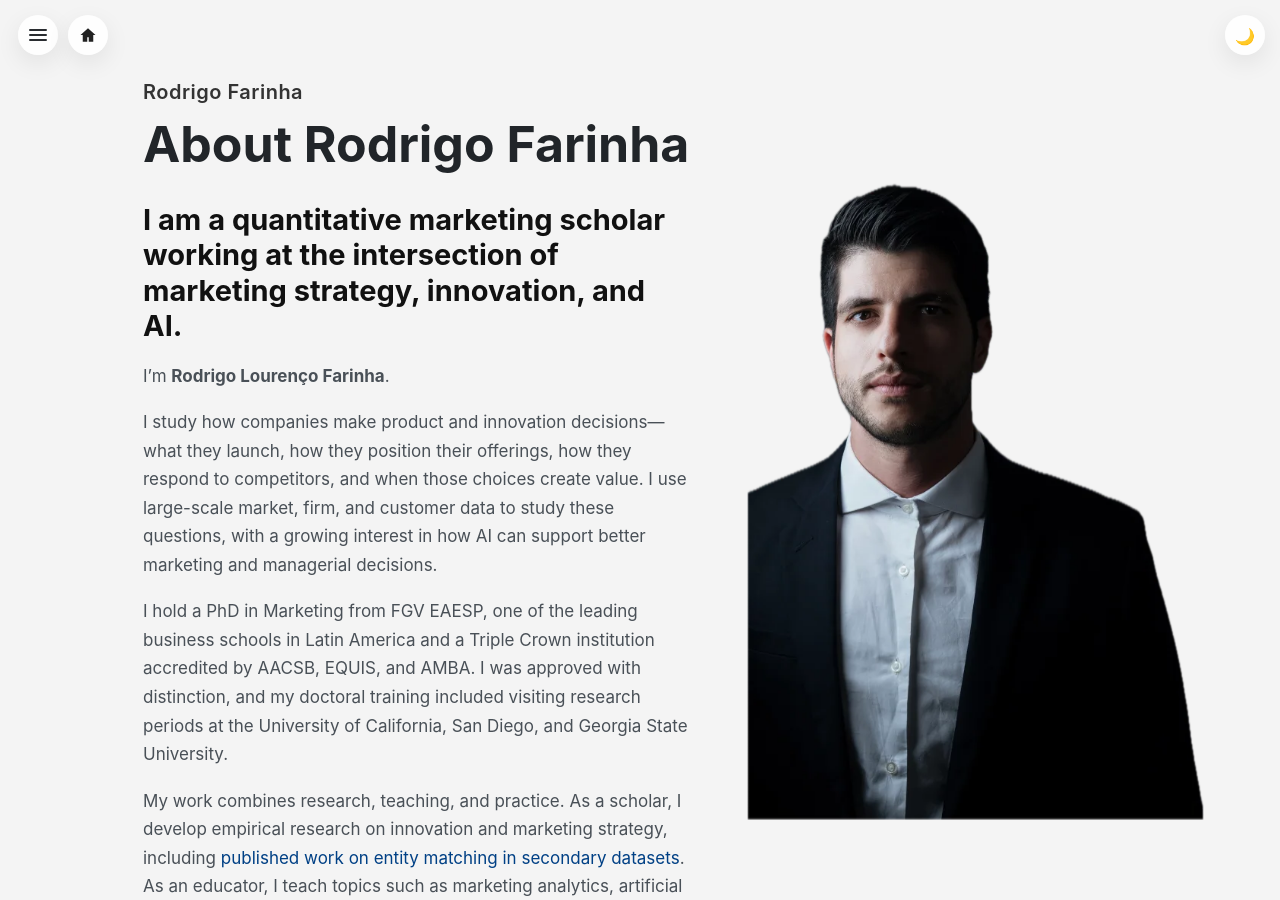
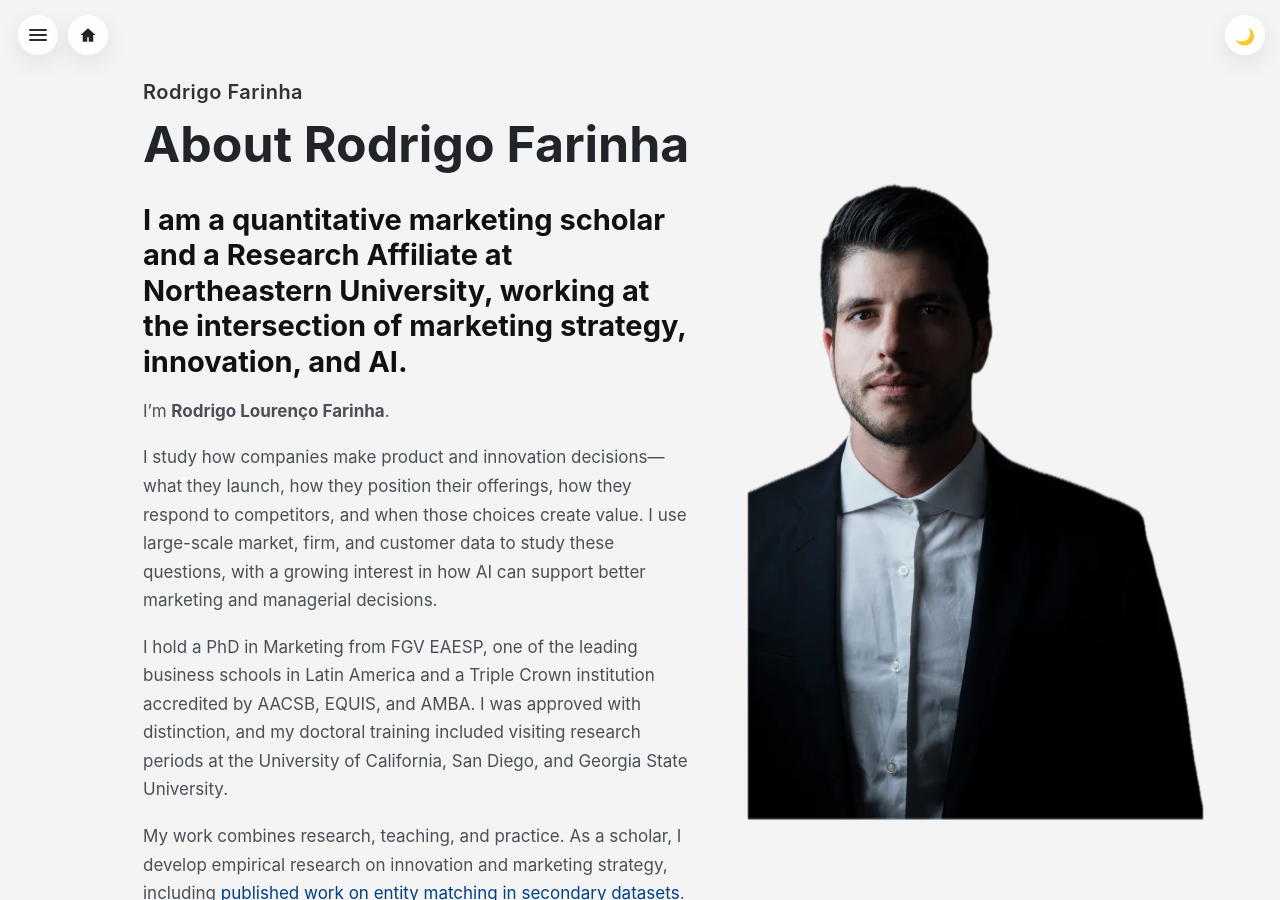
Before and after one commit to rodrigolourencofarinha/rodrigolourencofarinha.github.io, a Jekyll site: the page built from _pages/about.md, in a window 1280 px wide and 900 px high. Built offline with Jekyll 4.4.1, drawn with Linux system fonts in a browser that asks for light colours.

Commit message:
Add Northeastern research affiliation to About Me

```diff
--- a/_pages/about.md
+++ b/_pages/about.md
@@ -13,7 +13,7 @@ seo:
 
 <section class="about-profile" aria-label="About Rodrigo Farinha">
   <div class="about-profile-copy">
-    <p class="about-lead">I am a quantitative marketing scholar working at the intersection of marketing strategy, innovation, and AI.</p>
+    <p class="about-lead">I am a quantitative marketing scholar and a Research Affiliate at Northeastern University, working at the intersection of marketing strategy, innovation, and AI.</p>
     <p>I’m <strong>Rodrigo Lourenço Farinha</strong>.</p>
     <p>I study how companies make product and innovation decisions—what they launch, how they position their offerings, how they respond to competitors, and when those choices create value. I use large-scale market, firm, and customer data to study these questions, with a growing interest in how AI can support better marketing and managerial decisions.</p>
     <p>I hold a PhD in Marketing from FGV EAESP, one of the leading business schools in Latin America and a Triple Crown institution accredited by AACSB, EQUIS, and AMBA. I was approved with distinction, and my doctoral training included visiting research periods at the University of California, San Diego, and Georgia State University.</p>
```
